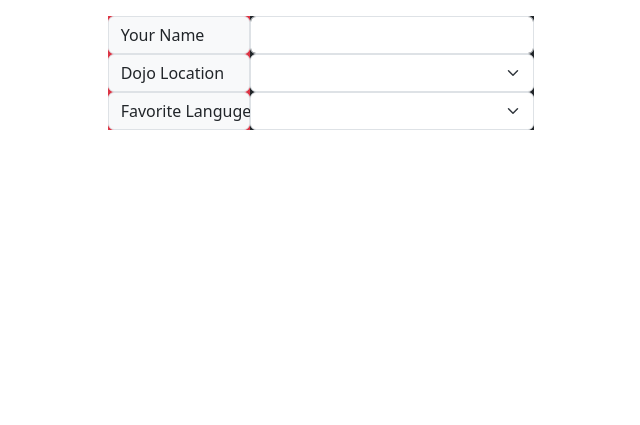
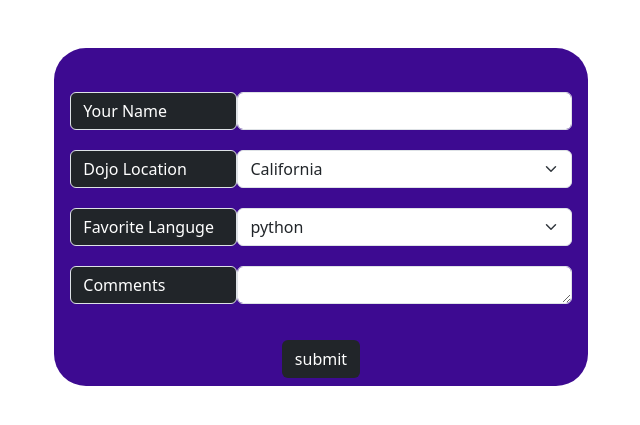
Before and after one commit to Cameronjs222/Python, a Flask app: page / in a window 1280 px wide. Shown: the top 425 px of the page, without its empty margins (319-959 px from the left). Run offline with Flask 2, Linux system fonts and the light colour scheme; lists and menus that the app fills with data are empty.

Commit message:
set everything up need to include sessions!

```diff
--- a/Flask/survey/server.py
+++ b/Flask/survey/server.py
@@ -3,5 +3,10 @@ app = Flask(__name__)
 @app.route("/")
 def survey():
     return render_template("index.html")
+@app.route('/process',methods=['POST'])
+def process():
+    print("Got Post Info")
+    print(request.form)
+    return "hello world"
 if __name__ == "__main__":
     app.run(debug=True)
--- /dev/null
+++ b/Flask/survey/static/style.css
@@ -0,0 +1,9 @@
+.label, .dark {
+    margin: 20px 0 20px 0;
+}
+.button {
+    margin-left: 50px;
+}
+.container_1 {
+    background-color: rgb(61,10,145);
+}
--- a/Flask/survey/templates/index.html
+++ b/Flask/survey/templates/index.html
@@ -5,27 +5,35 @@
     <meta http-equiv="X-UA-Compatible" content="IE=edge">
     <meta name="viewport" content="width=device-width, initial-scale=1.0">
     <link href="https://cdn.jsdelivr.net/npm/bootstrap@5.3.0-alpha1/dist/css/bootstrap.min.css" rel="stylesheet" integrity="sha384-GLhlTQ8iRABdZLl6O3oVMWSktQOp6b7In1Zl3/Jr59b6EGGoI1aFkw7cmDA6j6gD" crossorigin="anonymous">
+    <link rel="stylesheet" type="text/css" href="{{ url_for('static', filename='style.css') }}">
     <title>Survey</title>
 </head>
 <body>
-    <form action="/process">
-        <div class="col-4 mx-auto bg-dark">
+    <form action="/process" method="post">
+        <div class="col-5 mx-auto mt-5 container_1 px-3 py-2 rounded-5">
             <div class="input-group-lg d-flex justify-content-around my-3">
-                <div class='col-4 bg-danger'>
-                <span class="input-group-text" id="basic-addon3">Your Name</span>
-                <label for="Location" class="input-group-text">Dojo Location</label>
-                <label for="Languge" class="input-group-text">Favorite Languge</label>
+                <div class='col-4'>
+                <span class="input-group-text label text-bg-dark" id="name" for="name">Your Name</span>
+                <label for="Location" class="input-group-text label text-bg-dark ">Dojo Location</label>
+                <label for="Languge" class="input-group-text label text-bg-dark">Favorite Languge</label>
+                <span class="input-group-text label text-bg-dark">Comments</span>
                 </div>
                 <div class='col'>
-                    <input type="text" class="form-control" id="Name" aria-describedby="basic-addon3">
-                    <select class="form-select" id="Location">
-                        <option value=""></option>
+                    <input type="text" class="form-control dark" id="Name" name="name" aria-describedby="basic-addon3">
+                    <select class="form-select dark" id="Location" name="Location">
+                        <option value="California">California</option>
+                        <option value="flordia">flordia</option>
                     </select>
-                    <select class="form-select" id="Languge">
-                        <option value=""></option>
+                    <select class="form-select dark" id="Languge" name="Languge">
+                        <option value="python">python</option>
+                        <option value="javascript">javascript</option>
                     </select>
+                    <textarea class="form-control dark" aria-label="With textarea" rows="1" name="Comments"></textarea>
                 </div>
             </div>
+                <div class='text-center'>
+                <button class="btn text-bg-dark">submit</button>
+                </div>
         </div>
     </form>
 </body>
```
